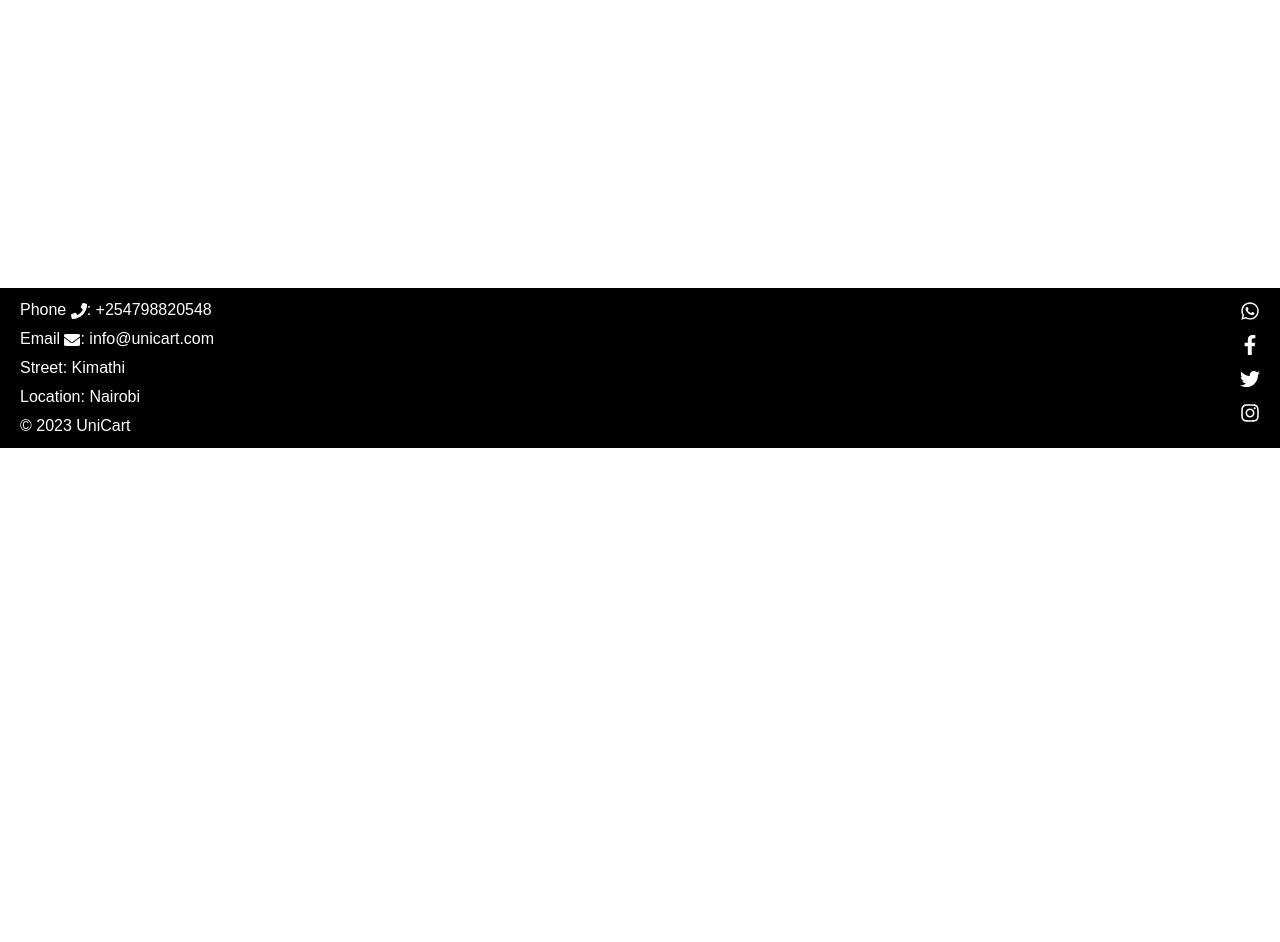
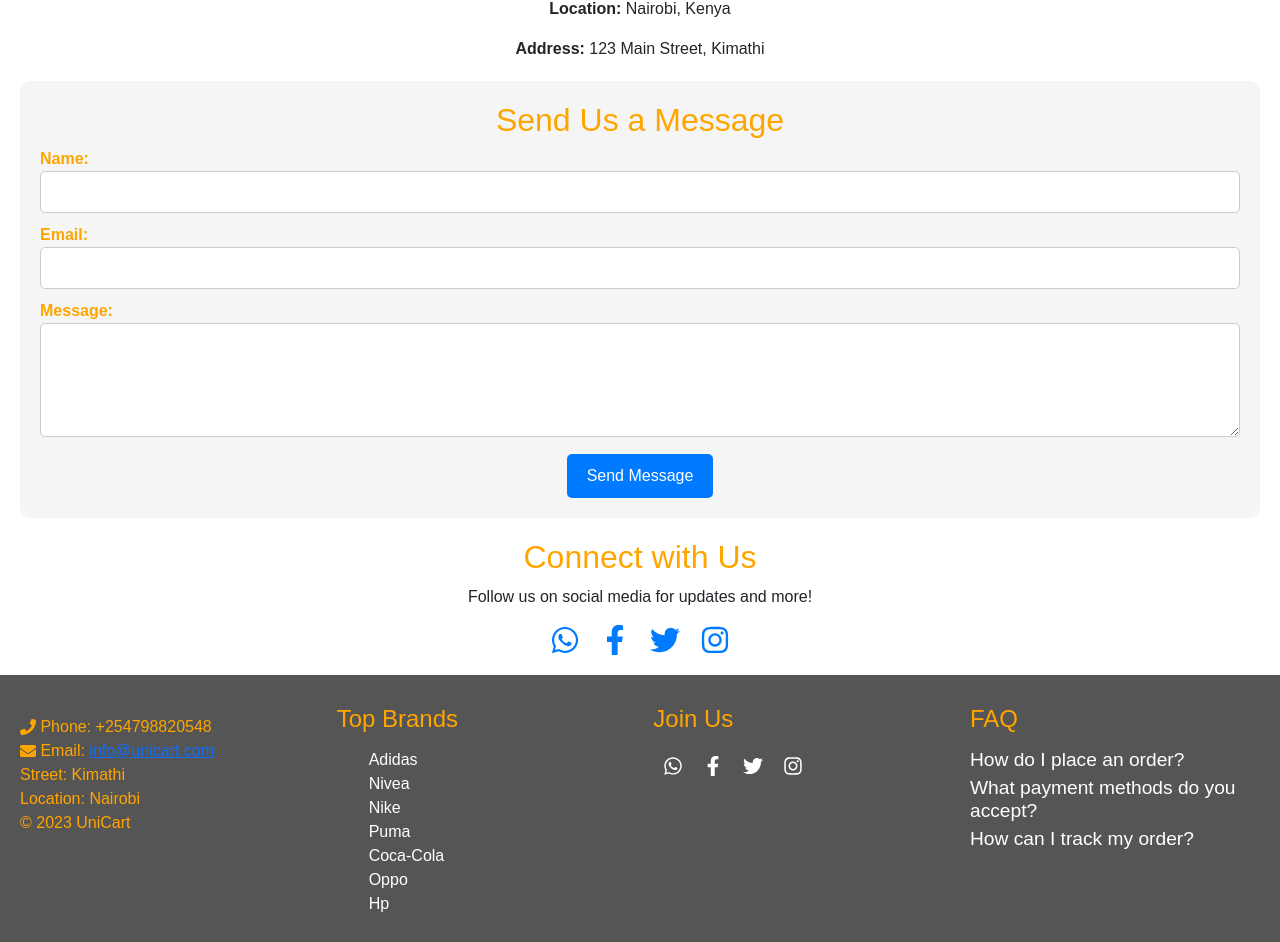
Before and after one commit to TheeProject/E-commerce-UniCart, a React (Create React App) app: page /contact in a window 1280 px wide. Shown: the part 352-1294 px from the top of the page. Before the commit the page ends 800 px from the top, so only its background shows below. Built offline with nearby package versions, Linux system fonts and the light colour scheme.

Commit message:
footer and the contact page created

```diff
--- /dev/null
+++ b/db.json
@@ -0,0 +1,27 @@
+{
+  "posts": [
+    {
+      "id": 1,
+      "title": "json-server",
+      "author": "typicode"
+    }
+  ],
+  "comments": [
+    {
+      "id": 1,
+      "body": "some comment",
+      "postId": 1
+    }
+  ],
+  "profile": {
+    "name": "typicode"
+  },
+  "signup": [
+    {
+      "id": 1,
+      "name": "John Doe",
+      "email": "johndoe@example.com",
+      "password": "password123"
+    }
+  ]
+}
--- a/package.json
+++ b/package.json
@@ -5,16 +5,19 @@
   "dependencies": {
     "@fortawesome/fontawesome-free": "^6.4.0",
     "@fortawesome/fontawesome-svg-core": "^6.4.2",
+    "@fortawesome/free-brands-svg-icons": "^6.4.2",
     "@fortawesome/free-solid-svg-icons": "^6.4.0",
     "@fortawesome/react-fontawesome": "^0.2.0",
     "@testing-library/jest-dom": "^5.17.0",
     "@testing-library/react": "^13.4.0",
     "@testing-library/user-event": "^13.5.0",
     "axios": "^1.4.0",
+    "leaflet": "^1.9.4",
     "react": "^18.2.0",
     "react-burger-menu": "^3.0.9",
     "react-dom": "^18.2.0",
     "react-icons": "^4.10.1",
+    "react-leaflet": "^4.2.1",
     "react-responsive": "^9.0.2",
     "react-responsive-carousel": "^3.2.23",
     "react-router-dom": "^6.14.2",
--- a/src/components/App.jsx
+++ b/src/components/App.jsx
@@ -10,6 +10,8 @@ import AboutPage from './AboutPage';
 import ContactPage from './ContactPage';
 import LoginPage from './LoginPage';
 import ProductDetails from './ProductDetails';
+
+
 
 
 
--- a/src/components/ContactPage.jsx
+++ b/src/components/ContactPage.jsx
@@ -1,9 +1,143 @@
-import React from 'react'
+import React, { useState } from 'react';
+import { FaWhatsapp, FaFacebookF, FaTwitter, FaInstagram } from 'react-icons/fa';
 
 function ContactPage() {
+  const [messageSent, setMessageSent] = useState(false);
+
+  const handleSubmit = (e) => {
+    e.preventDefault();
+    setMessageSent(true);
+  };
+
   return (
-    <div>ContactPage</div>
-  )
+    <div className="contact-page">
+      <style>
+        {`
+          .contact-page {
+            text-align: center;
+            padding: 20px;
+          }
+
+          .contact-form {
+            margin-top: 20px;
+            padding: 20px;
+            background-color: #f5f5f5;
+            border-radius: 10px;
+          }
+
+          .form-group {
+            margin-bottom: 10px;
+            text-align: left;
+          }
+
+          label {
+            display: block;
+            font-weight: bold;
+            color: orange; /* Orange header color */
+          }
+
+          input,
+          textarea {
+            width: 100%;
+            padding: 8px;
+            border: 1px solid #ccc;
+            border-radius: 5px;
+          }
+
+          button {
+            background-color: #007bff;
+            color: white;
+            border: none;
+            padding: 10px 20px;
+            border-radius: 5px;
+            cursor: pointer;
+            transition: background-color 0.3s;
+          }
+
+          button:hover {
+            background-color: green;
+          }
+
+          .connect {
+            margin-top: 20px;
+          }
+
+          .message-received {
+            color: green;
+            font-weight: bold;
+          }
+
+          .social-icon {
+            font-size: 30px;
+            margin: 0 10px;
+            color: #007bff;
+          }
+          h4{
+            color:orange;
+            font-family: Arial, sans-serif;
+            font-size:xx-large;
+          }
+
+          h2 {
+            color: orange;
+            font-family: Arial, sans-serif;
+          }
+        `}
+      </style>
+
+      <h4>Contact Us</h4>
+      <p>If you have any questions or concerns, feel free to get in touch with us!</p>
+
+      <div className="contact-info">
+        <h2>Contact Information</h2>
+        <p><strong>Email:</strong> <a href="mailto:info@unicart.com">info@unicart.com</a></p>
+        <p><strong>Phone:</strong> +254798820548</p>
+        <p><strong>Location:</strong> Nairobi, Kenya</p>
+        <p><strong>Address:</strong> 123 Main Street, Kimathi</p>
+      </div>
+
+      <div className="contact-form">
+        <h2>Send Us a Message</h2>
+        {messageSent ? (
+          <p className="message-received">Message Received! We'll get back to you soon.</p>
+        ) : (
+          <form onSubmit={handleSubmit}>
+            <div className="form-group">
+              <label htmlFor="name">Name:</label>
+              <input type="text" id="name" name="name" required />
+            </div>
+            <div className="form-group">
+              <label htmlFor="email">Email:</label>
+              <input type="email" id="email" name="email" required />
+            </div>
+            <div className="form-group">
+              <label htmlFor="message">Message:</label>
+              <textarea id="message" name="message" rows="4" required></textarea>
+            </div>
+            <button type="submit">Send Message</button>
+          </form>
+        )}
+      </div>
+
+      <div className="connect">
+        <h2>Connect with Us</h2>
+        <p>Follow us on social media for updates and more!</p>
+        <a href="https://wa.me/254715307457" target="_blank" rel="noopener noreferrer">
+          <FaWhatsapp className="social-icon" />
+        </a>
+        <a href="https://facebook.com/yourProfile" target="_blank" rel="noopener noreferrer">
+          <FaFacebookF className="social-icon" />
+        </a>
+        <a href="https://twitter.com/yourProfile" target="_blank" rel="noopener noreferrer">
+          <FaTwitter className="social-icon" />
+        </a>
+        <a href="https://instagram.com/yourProfile" target="_blank" rel="noopener noreferrer">
+          <FaInstagram className="social-icon" />
+        </a>
+        {/* Add other social media icons/links here */}
+      </div>
+    </div>
+  );
 }
 
-export default ContactPage
+export default ContactPage;
--- a/src/components/Footer.jsx
+++ b/src/components/Footer.jsx
@@ -1,4 +1,4 @@
-import React from "react";
+import React, { useState } from "react";
 import styled from "styled-components";
 import {
   FaWhatsapp,
@@ -11,19 +11,33 @@ import {
 
 const FooterContainer = styled.footer`
   display: flex;
+  flex-wrap: wrap;
   justify-content: space-between;
   padding: 10px 20px;
-background-color: black;  // This is a goldish color
+  background-color: #555;
+
+
+  .contact-info,
+  .social-icons,
+  .top-brands,
+  .join-us,
+  .faq {
+    flex-basis: 100%;
+  }
+
+  .contact-info {
+    color: orange;
+    margin-top: 30px;
+  }
 
   .footer-text {
-  color: white;
+    color: orange;
   }
 
-.social-icons {
-  display: flex;
-  flex-direction: column;
-  align-items: center;
-  gap: 10px;
+  .social-icons,
+  .join-us,
+  .faq {
+    margin-top: 20px;
   }
 
   .social-icon {
@@ -31,29 +45,123 @@ background-color: black;  // This is a goldish color
     font-size: 20px;
   }
 
-.contact-info {
+  .top-brands,
+  .join-us,
+  .faq {
+    color: white;
+    margin-top: 20px;
+
+    h2 {
+      color: orange;
+      font-size: 1.5rem;
+      margin-bottom: 15px;
+    }
+  }
+
+  ul {
+    list-style: none;
+    padding: 0;
+    margin: 0;
+  }
+
+  li {
     display: flex;
-  flex-direction: column;
-  gap: 5px;
-  color: white;
+    align-items: flex-start;
+
+    svg {
+      margin-right: 10px;
+    }
+
+    p {
+      margin: 0;
+      padding: 0;
+      color: orange;
+      font-weight: bold;
+      font-size: 1rem;
+      margin-bottom: 10px;
+      display: ${(props) => (props.isVisible ? "block" : "none")};
+    }
+
+    h3 {
+      font-size: 1.2rem;
+      margin-bottom: 5px;
+      cursor: pointer;
+    }
+  }
+
+  @media screen and (min-width: 768px) {
+    .contact-info,
+    .social-icons,
+    .top-brands,
+    .join-us,
+    .faq {
+      flex-basis: calc(50% - 20px);
+    }
+  }
+
+  @media screen and (min-width: 992px) {
+    .contact-info,
+    .social-icons,
+    .top-brands,
+    .join-us,
+    .faq {
+      flex-basis: calc(25% - 20px);
+    }
   }
 `;
 
 function Footer() {
+  const topBrands = ["Adidas", "Nivea", "Nike", "Puma", "Coca-Cola", "Oppo", "Hp"];
+  const faqItems = [
+    {
+      question: "How do I place an order?",
+      answer: "You can place an order through our website or contact our customer service. Our website provides a user-friendly ordering process, and our customer service team is available to assist you with any queries.",
+    },
+    {
+      question: "What payment methods do you accept?",
+      answer: "We accept a variety of payment methods, including credit/debit cards and popular mobile payment options like M-Pesa. When checking out, you'll be able to choose the payment method that suits you best.",
+    },
+    {
+      question: "How can I track my order?",
+      answer: "After your order is shipped, we will send you a tracking link via email. You can use this link to track the status and location of your package. If you have any concerns, our customer service team will be happy to assist you.",
+    },
+    // Add more FAQ items here
+  ];
+
+  const [visibleAnswers, setVisibleAnswers] = useState({});
+
+  const toggleAnswer = (index) => {
+    setVisibleAnswers((prevVisible) => ({
+      ...prevVisible,
+      [index]: !prevVisible[index],
+    }));
+  };
+
   return (
     <FooterContainer>
       <div className="contact-info">
         <div>
-                 Phone <FaPhone />: +254798820548
+          <FaPhone /> Phone: +254798820548
         </div>
         <div>
-                 Email <FaEnvelope />: info@unicart.com
+          <FaEnvelope /> Email: <a href="mailto:info@unicart.com">info@unicart.com</a>
         </div>
         <div>Street: Kimathi</div>
         <div>Location: Nairobi</div>
         <div className="footer-text">© {new Date().getFullYear()} UniCart</div>
       </div>
 
+      <div className="top-brands">
+        <h2>Top Brands</h2>
+        <ol>
+          {topBrands.map((brand, index) => (
+            <li key={index}>{brand}</li>
+          ))}
+        </ol>
+      </div>
+
+      <div className="join-us">
+        <h2>Join Us</h2>
         <div className="social-icons">
           <a
             href="https://wa.me/yourNumber"
@@ -84,6 +192,19 @@ function Footer() {
             <FaInstagram className="social-icon" />
           </a>
         </div>
+      </div>
+
+      <div className="faq">
+        <h2>FAQ</h2>
+        <ul>
+          {faqItems.map((item, index) => (
+            <li key={index}>
+              <h3 onClick={() => toggleAnswer(index)}>{item.question}</h3>
+              <p style={{ display: visibleAnswers[index] ? "block" : "none" }}>{item.answer}</p>
+            </li>
+          ))}
+        </ul>
+      </div>
     </FooterContainer>
   );
 }
--- a/src/components/SearchBarContainer.jsx
+++ b/src/components/SearchBarContainer.jsx
@@ -33,13 +33,13 @@ const CartDrawer = styled.div`
   z-index: 1;
 `;
 
-function SearchBarContainer() {
+function SearchBarContainer({ onSearch }) {
   const [isOpen, setIsOpen] = useState(false);
   const { cart } = useContext(CartContext); // use cart instead of cartItems
   const totalAmount = cart.reduce((total, item) => total + item.unit_price, 0);
   return (
     <StyledSearchBarContainer>
-      <SearchBar />
+      <SearchBar onSearch={onSearch} />
 
       <Cart onClick={() => setIsOpen(!isOpen)}>
         <FontAwesomeIcon icon={faShoppingCart} />
```
Also changed, not shown: src/components/CartContext.jsx (added, +41 -0 lines), 1 other file (tests, documents, lock files or other folders). Lines whose indentation alone changed are shown as unchanged.
